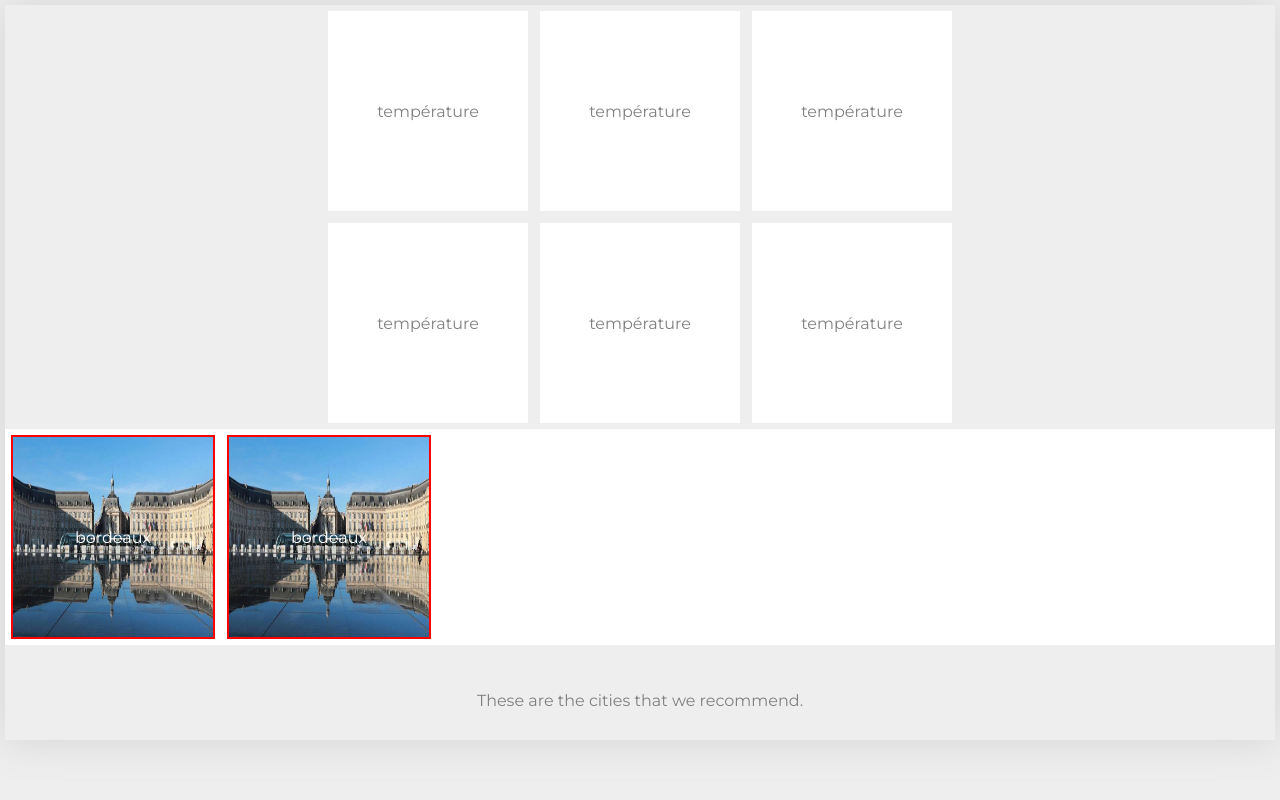
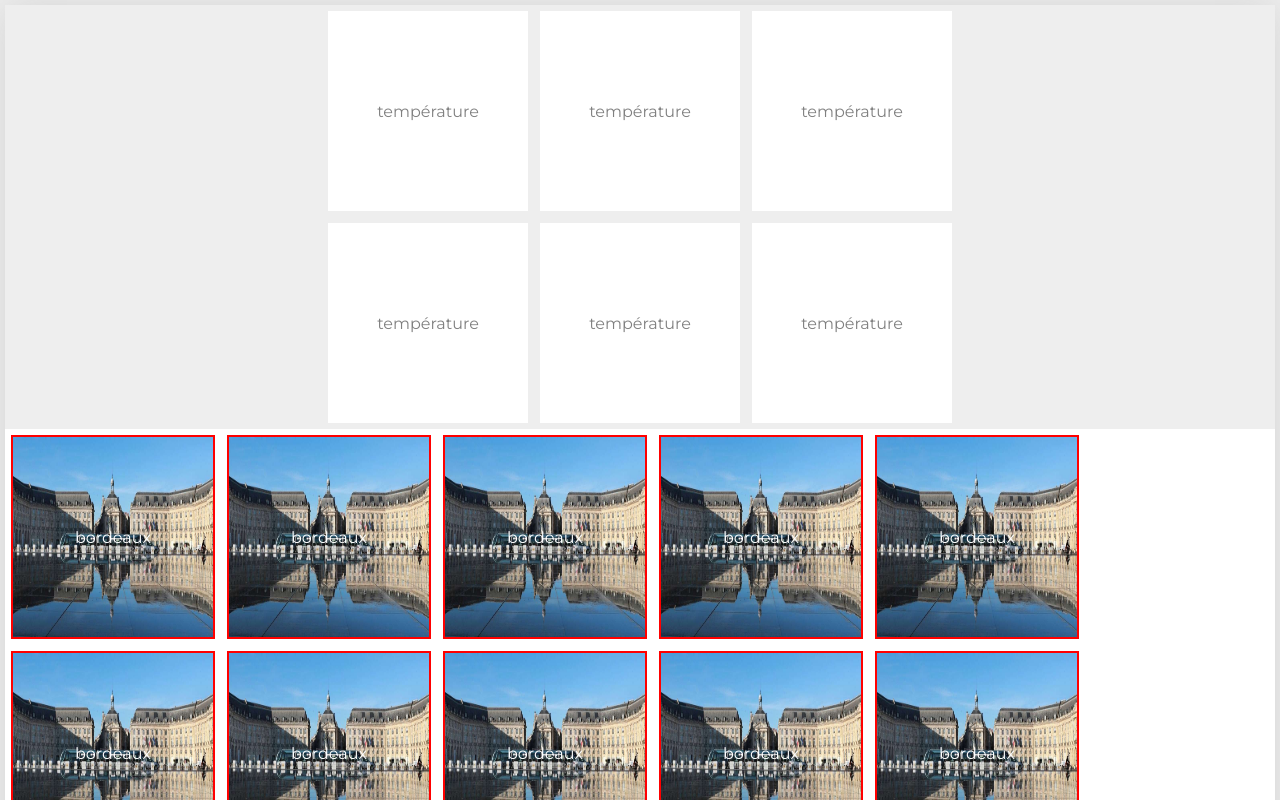
Before and after one commit to dbebli/cityGetter, a Vue app in the folder city_getter_front/: page / in a window 1280 px wide. Shown: the top 800 px of the page. Built offline with nearby package versions, Linux system fonts and the light colour scheme; a small style sheet from the web is missing.

Commit message:
add axios and animate css

```diff
--- a/city_getter_front/package.json
+++ b/city_getter_front/package.json
@@ -8,6 +8,7 @@
     "lint": "vue-cli-service lint"
   },
   "dependencies": {
+    "axios": "^0.19.0",
     "core-js": "^2.6.5",
     "vue": "^2.6.10"
   },
--- a/city_getter_front/src/components/ville.vue
+++ b/city_getter_front/src/components/ville.vue
@@ -18,6 +18,8 @@
 </template>
 
 <script>
+const axios = require('axios');
+
 export default {
   name: 'ville',
   props: {
@@ -28,7 +30,16 @@ export default {
       city: '',
       cities: [
           { "city": "bordeaux" ,"img":"bordeaux.jpg"},
-          { "city": "bordeaux" ,"img":"bordeaux.jpg"}
+          { "city": "bordeaux" ,"img":"bordeaux.jpg"},
+          { "city": "bordeaux" ,"img":"bordeaux.jpg"},
+          { "city": "bordeaux" ,"img":"bordeaux.jpg"},
+          { "city": "bordeaux" ,"img":"bordeaux.jpg"},
+          { "city": "bordeaux" ,"img":"bordeaux.jpg"},
+          { "city": "bordeaux" ,"img":"bordeaux.jpg"},
+          { "city": "bordeaux" ,"img":"bordeaux.jpg"},
+          { "city": "bordeaux" ,"img":"bordeaux.jpg"},
+          { "city": "bordeaux" ,"img":"bordeaux.jpg"},
+          { "city": "bordeaux" ,"img":"bordeaux.jpg"},
       ]
     }
   },
@@ -41,9 +52,12 @@ export default {
 
 <!-- Add "scoped" attribute to limit CSS to this component only -->
 <style scoped>
+@import "https://cdn.jsdelivr.net/npm/animate.css@3.5.1";
+
  .holder {
     background: #fff;
     width: 100%;
+    flex-wrap: wrap;
     display:flex;
   }
 
```
Also changed, not shown: 1 other file (tests, documents, lock files or other folders).
